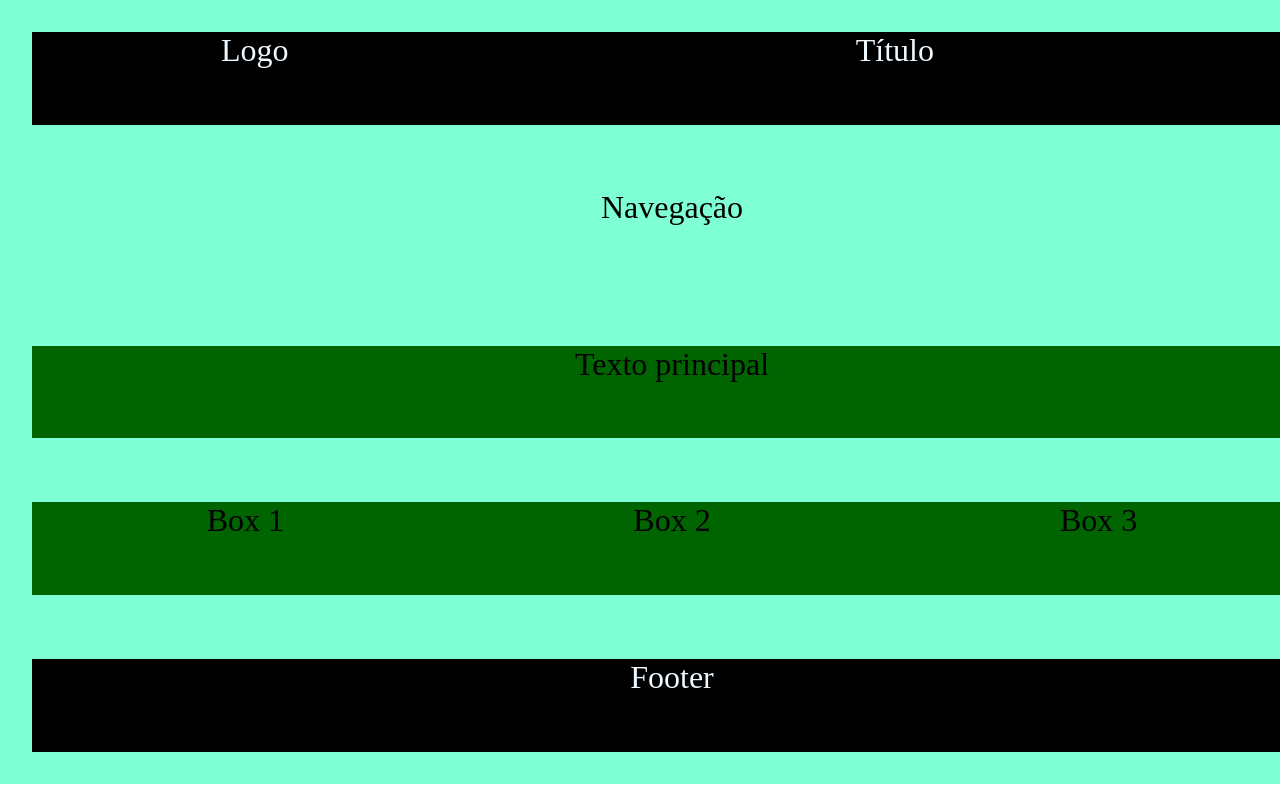
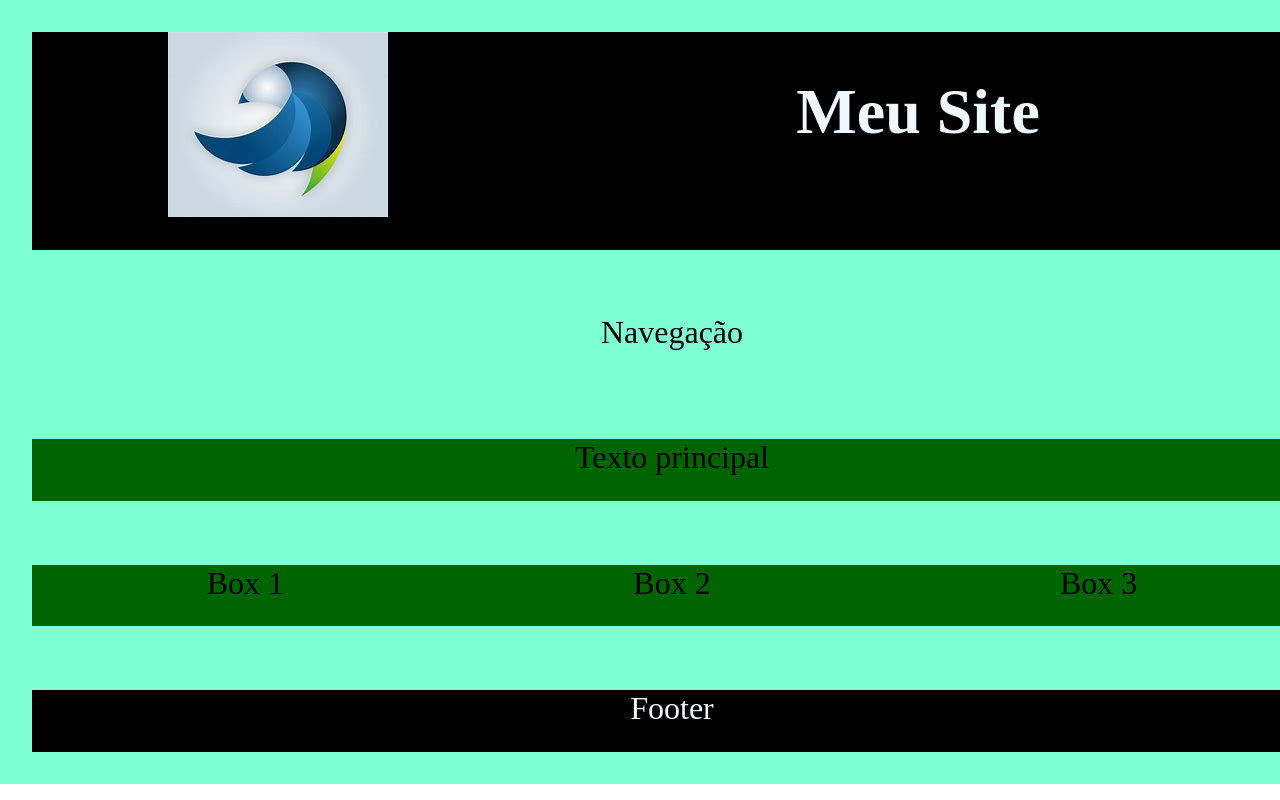
Before and after one commit to WellingtonPereiraLuiz/PROJETOS_PRO_ADS_1PERIODO_2024, a plain HTML site: page 23-07/meusite/index.html in a window 1280 px wide. Shown: the top 800 px of the page. Drawn offline with Linux system fonts and the light colour scheme.

Commit message:
alteracoes

```diff
--- a/23-07/meusite/index.html
+++ b/23-07/meusite/index.html
@@ -9,8 +9,12 @@
 <body>
     <main class="container">
         <header class="header">
-            <div class="logo">Logo</div>
-            <div class="titulo">Título</div>
+            <div class="logo">
+                <img src="imagens/imagen.jfif" alt="">
+            </div>
+            <div class="titulo">
+                <h1>Meu Site</h1>
+            </div>
         </header>
         <nav class="nav">Navegação</nav>
         <section class="section1">
```
Also changed, not shown: 23-07/meusite/imagens/imagen.jfif (added).
